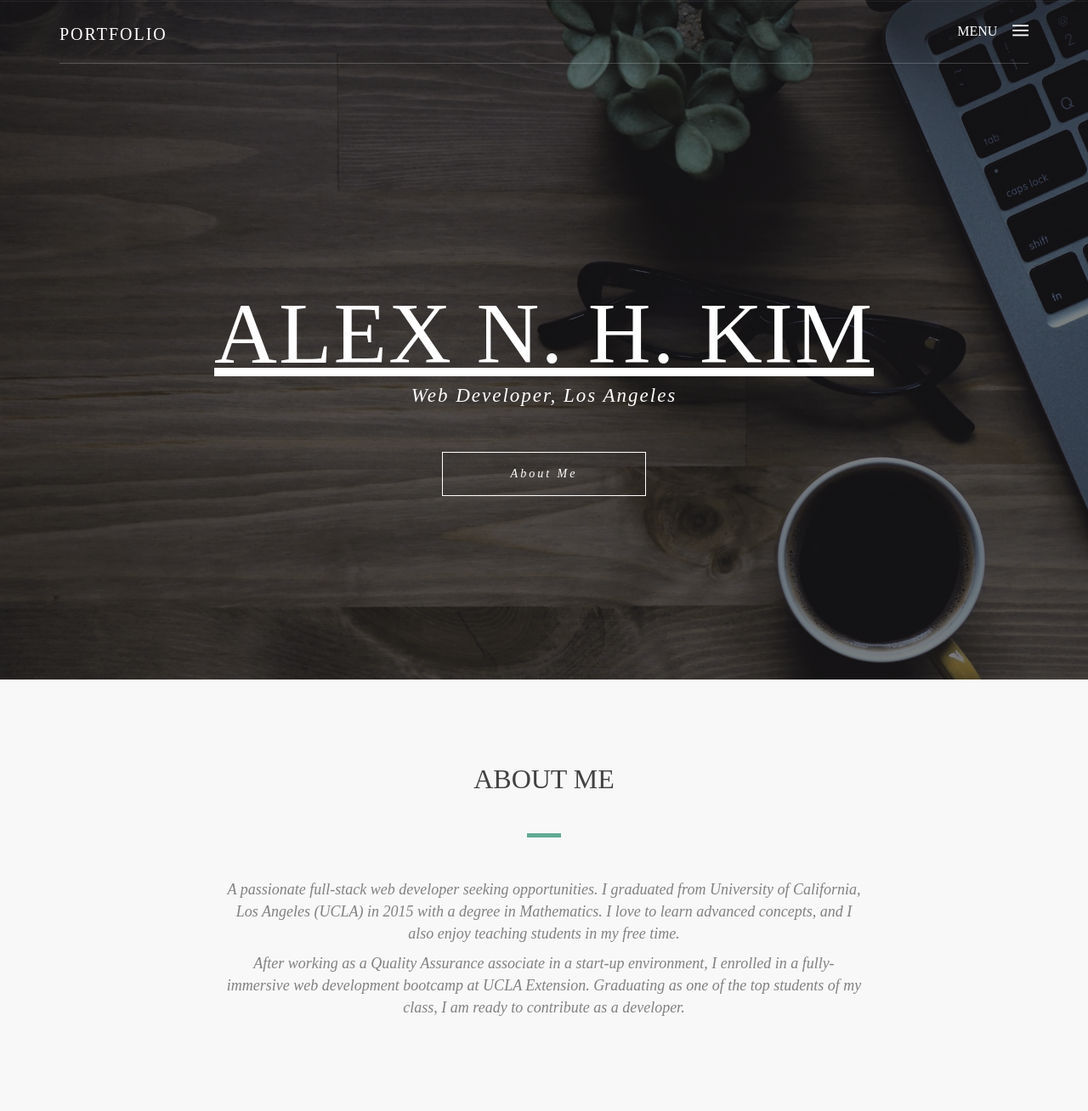
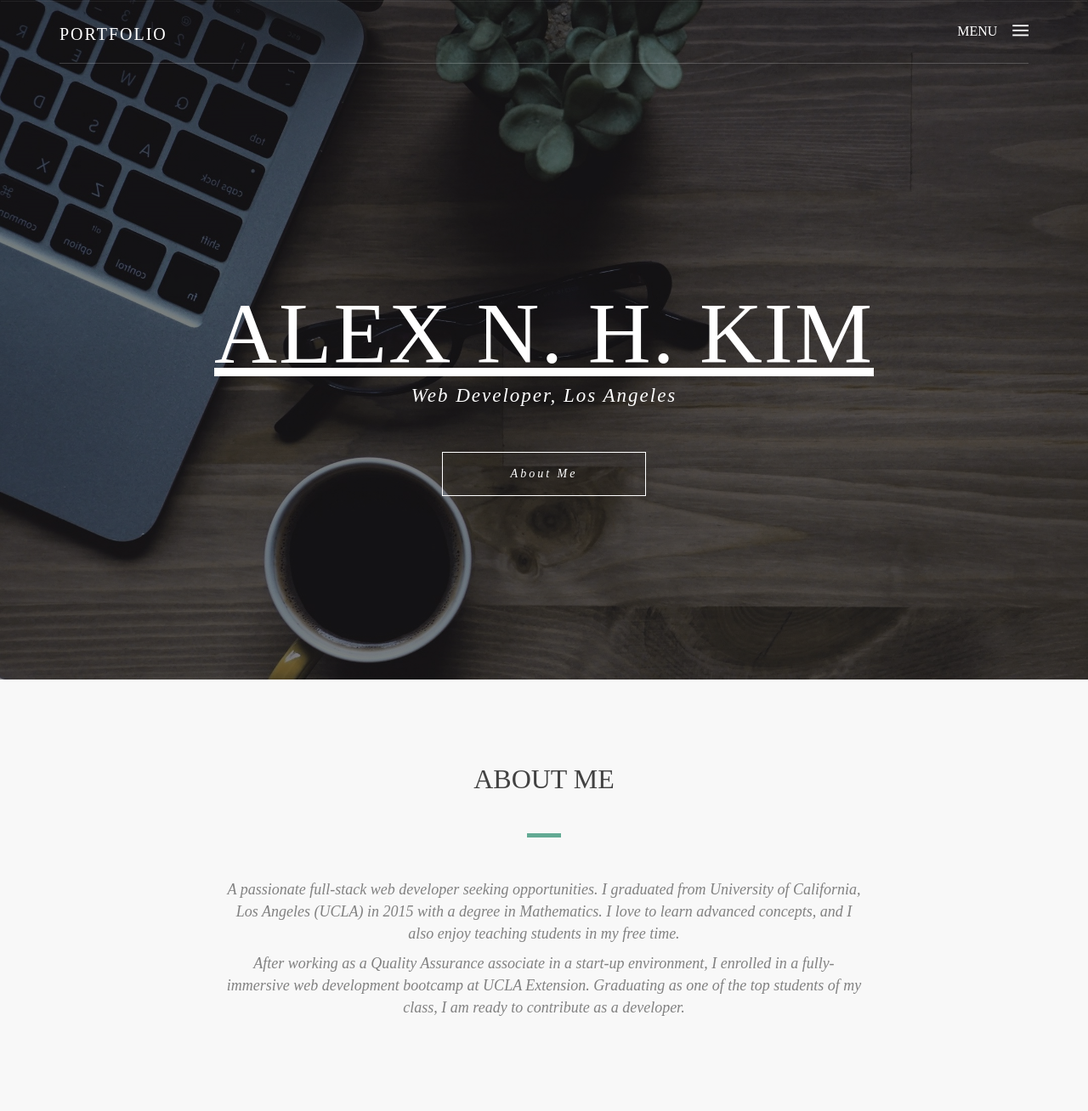
Before and after one commit to nhoon2002/PortfolioRedone, a PHP site: page / in a window 1280 px wide. Shown: the top 1308 px of the page at 85% size. Run offline with PHP 8.4, Linux system fonts and the light colour scheme; some libraries are stand-ins or nearby versions; some web fonts are replaced.

Commit message:
mirror image background

```diff
--- a/assets/css/style.css
+++ b/assets/css/style.css
@@ -358,7 +358,7 @@ section{
 
 /*Home page*/
 .header{
-	background-image: url('../images/background.jpg');
+	background-image: url('../images/backgroundR.jpg');
 	height: 100vh;
 	position: relative;
 	min-height: 659px;
```
Also changed, not shown: assets/images/backgroundR.jpg (added).
